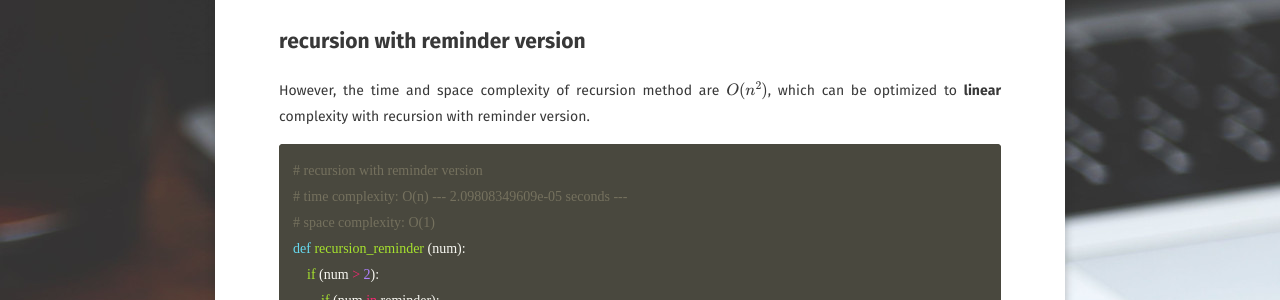
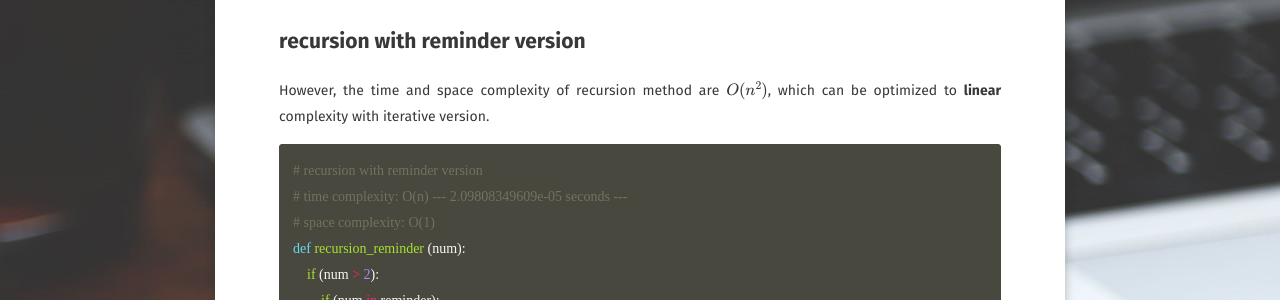
Before and after one commit to TokenJan/TokenJan.github.io, a Jekyll site: the page built from _posts/2017-06-10-dynamic-programming(1).md, in a window 1280 px wide and 900 px high, scrolled down 1442 px. Shown: the part 152-452 px from the top of the window. Built offline with Jekyll 4.4.1, drawn with Linux system fonts in a browser that asks for light colours; some web fonts are replaced; formulas are drawn with MathJax 3; comment, search, counter and statistics services are not loaded.

Commit message:
Revert "fix mistake in dp post"
This reverts commit b5755cc484450454d9554bc0d93379223087ceaa.

````diff
--- a/_posts/2017-06-10-dynamic-programming(1).md
+++ b/_posts/2017-06-10-dynamic-programming(1).md
@@ -32,7 +32,7 @@
 ```
 
 ## recursion with reminder version
-However, the time and space complexity of recursion method are \\(O\(n^{2}\)\\), which can be optimized to __linear__ complexity with recursion with reminder version.
+However, the time and space complexity of recursion method are \\(O\(n^{2}\)\\), which can be optimized to __linear__ complexity with iterative version.
 ```python
 # recursion with reminder version
 # time complexity: O(n) --- 2.09808349609e-05 seconds ---
````
